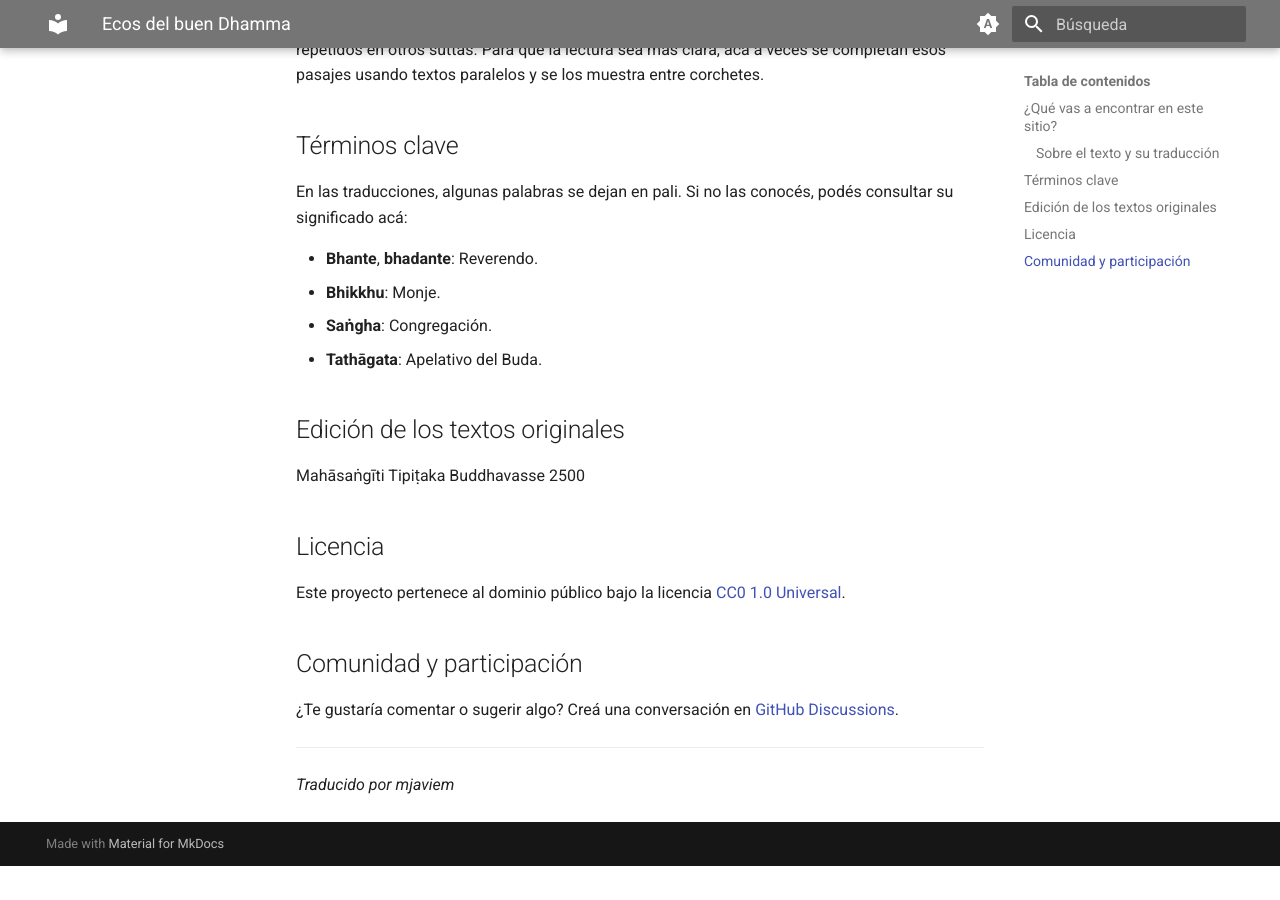
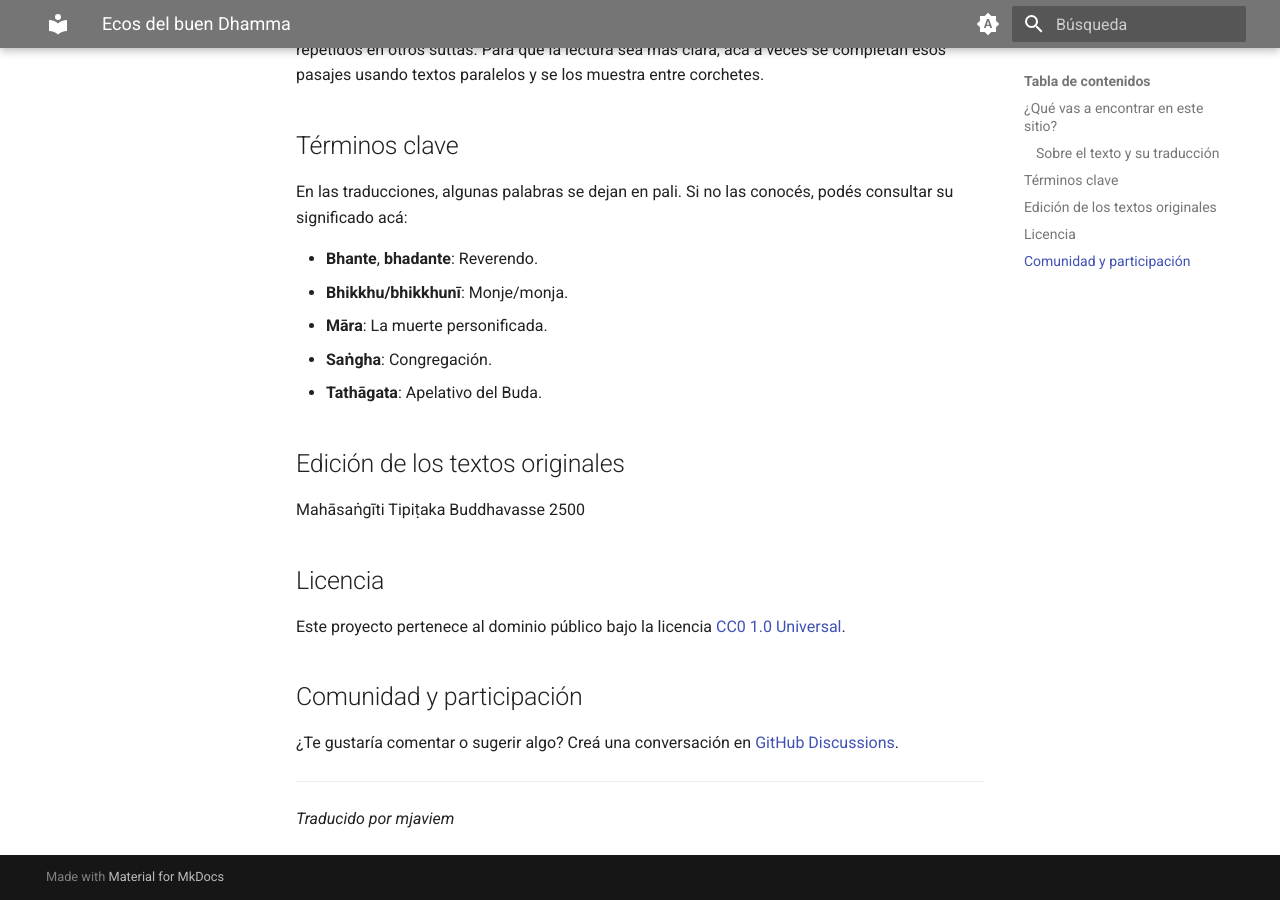
Before and after one commit to mjaviem/suttas-spanish, an MkDocs documentation site: the page built from docs/index.md, in a window 1280 px wide and 900 px high, scrolled down 747 px. Built offline with MkDocs 1.6.1 and Material for MkDocs 9.7.7, drawn with Linux system fonts in a browser that asks for light colours; before the commit the page ends 1613 px from its top, so only the background shows below that.

Commit message:
Add SN 5.10 sutta and update index page

```diff
--- a/docs/index.md
+++ b/docs/index.md
@@ -25,7 +25,8 @@
 En las traducciones, algunas palabras se dejan en pali. Si no las conocés, podés consultar su significado acá:
 
 - **Bhante**, **bhadante**: Reverendo.
-- **Bhikkhu**: Monje.
+- **Bhikkhu/bhikkhunī**: Monje/monja.
+- **Māra**: La muerte personificada.
 - **Saṅgha**: Congregación.
 - **Tathāgata**: Apelativo del Buda.
 
--- a/mkdocs.yml
+++ b/mkdocs.yml
@@ -72,6 +72,7 @@
       - SN 35.95 Mālukyaputtasutta – Discurso sobre Mālukyaputta: SN-35.95.md
       - AN 4.255 Pariyesanāsutta – Discurso sobre las pesquisas: AN-4.255.md
       - SN 38.15 Sakkāyapañhāsutta — Discurso sobre la pregunta sobre el cuerpo del ser: SN-38.15.md
+      - SN 5.10 Vajirāsutta — Discurso sobre Vajirā: SN-5.10.md
   - Conducta santa:
       - AN 2.64 (Sukhavagga): AN-2.64.md # – Capítulo de la satisfacción
       - SN 45.39 Paṭhamabrahmacariyasutta – Discurso primero sobre la conducta santa: SN-45.39.md
```
